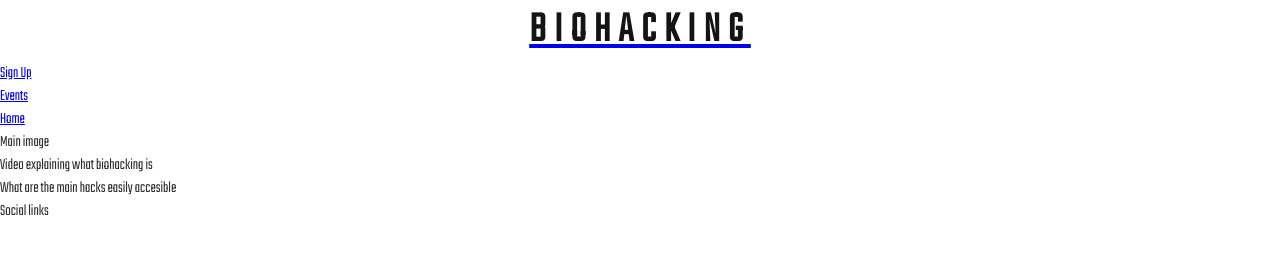
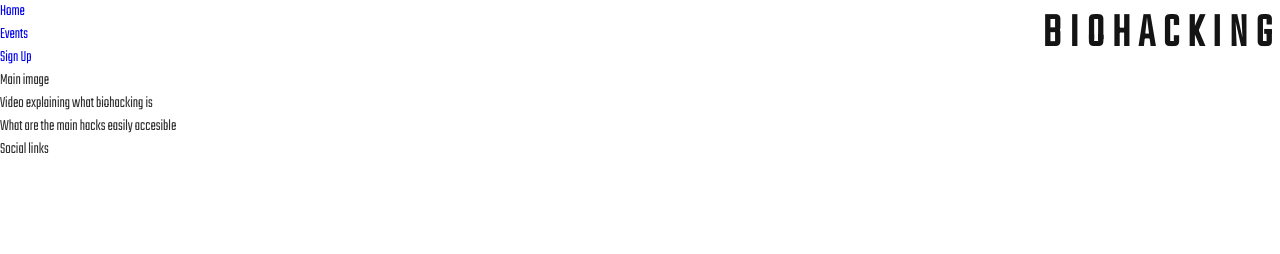
Before and after one commit to Gogomeg/Biohacking, a plain HTML site: page index.html in a window 1280 px wide. Drawn offline with Linux system fonts and the light colour scheme.

Commit message:
Remove the text decoration of undeline for the header links

```diff
--- a/assets/css/style.css
+++ b/assets/css/style.css
@@ -21,7 +21,11 @@ h1, h2 {
 }
 
 #logo {
-    text-align: center;
-    font-size: 270%;
-    margin: 0 auto;
+    float: inline-end;
+    font-size: 300%;
+   }
+   a:-webkit-any-link {
+    color: -webkit-link;
+    cursor: pointer;
+    text-decoration: none;
 }
--- a/index.html
+++ b/index.html
@@ -17,16 +17,15 @@
             <nav>
                 <ul id="menu">
                     <li>
-                        <a href="signup.html">Sign Up</a>
+                        <a href="index.html" class="active">Home</a>
+                    </li>
+                    <li>
+                        <a href="events.html">Events</a>
                     </li>
 
                     <li>
-                        <a href="events.html">Events</a>
+                        <a href="signup.html">Sign Up</a>
                     </li>
-                    <li>
-                        <a href="index.html" class="active">Home</a>
-                    </li>
-
                 </ul>
             </nav>
 
```
